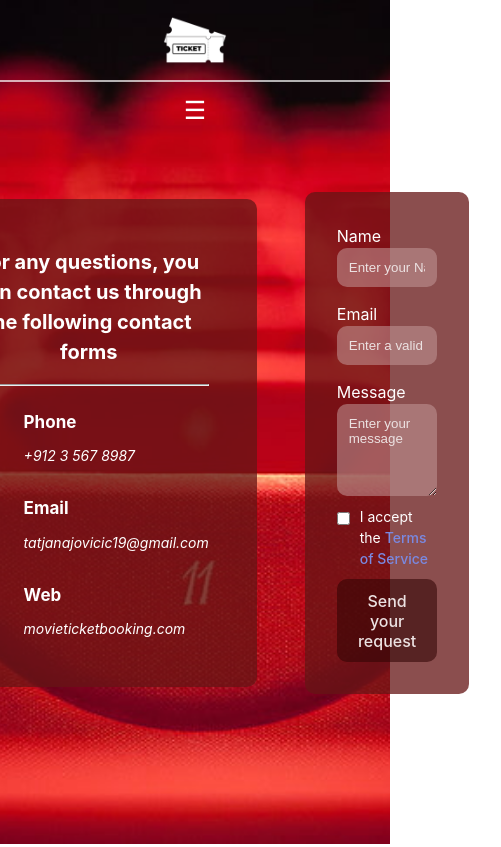
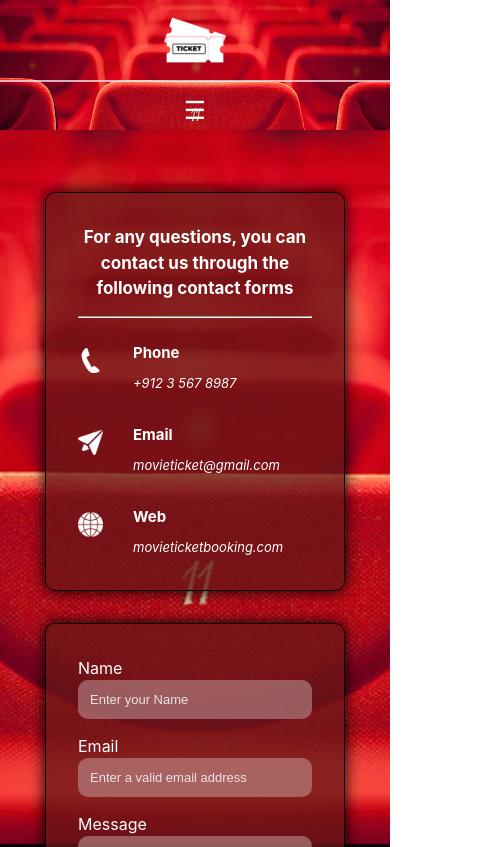
Before and after one commit to tatjana-jovicic/MovieTicketBooking, a React (Vite) app: page /contact in a window 390 px wide. Shown: the top 847 px of the page, 501 px wide, since content can reach past the window. Built offline with nearby package versions, Linux system fonts and the light colour scheme.

Commit message:
update Contact page from feat-Contact

```diff
--- a/src/assets/index.jsx
+++ b/src/assets/index.jsx
@@ -2,6 +2,7 @@ import phone from "./phone.png";
 import email from "./email.png";
 import web from "./web.png";
 
+/* -------------------------------------CONTACT PAGE--------------- */
 const Phone = () => {
   return (
     <img className="contact_page_left_logo" src={phone} alt="phone icon" />
--- a/src/features/Contact/Contact.css
+++ b/src/features/Contact/Contact.css
@@ -5,6 +5,7 @@
   text-align: center;
   padding-top: 8rem;
 }
+
 .contact_con {
   display: flex;
   padding: 4rem 2rem;
@@ -14,72 +15,70 @@
   gap: 3rem;
   width: 100%;
 }
-.contact_con_left {
+
+.contact_con_left,
+.contact_con_right {
   width: 100%;
   max-width: 400px;
-  /* background-color: rgba(101, 17, 17, 0.642); */
   background-color: rgba(102, 22, 22, 0.758);
-
-  /* padding: 1rem 2rem 1rem; */
   padding: 3rem;
   border-radius: 10px;
-  /* border: 1px solid white;
-  box-shadow: 0 0 15px 1px rgba(255, 255, 255, 0.7);rgb(164, 114, 49); */
+  border: 1px solid rgb(3, 1, 1);
+  box-shadow: 0 0 15px 1px rgba(0, 0, 0, 0.9);
 }
+
+.contact_con_right {
+  padding: 2rem;
+}
+
+.contact_page_left_list_text h3,
+.contact_page_left_list_text p {
+  margin: 0;
+}
+
 .contact_con_left h2 {
   font-size: 20px;
   margin-top: 0;
 }
+
 .contact_page_left_list_con {
   display: grid;
   align-items: center;
   gap: 30px;
   padding-top: 1rem;
 }
+
 .contact_page_left_list {
   width: 100%;
   display: flex;
   flex-direction: row;
   gap: 30px;
 }
+
 .contact_page_left_list_text h3 {
-  margin: 0;
   text-align: start;
   font-size: 17px;
   padding-bottom: 10px;
 }
+
 .contact_page_left_list_text p {
-  margin: 0;
   font-style: italic;
   font-size: 14px;
 }
-.contact_con_right {
-  width: 100%;
-  max-width: 400px;
 
-  /* background-color: rgba(101, 17, 17, 0.642); */
-  background-color: rgba(102, 22, 22, 0.758);
-
-  /* padding: 1rem 2rem 1rem; */
-  padding: 2rem;
-  border-radius: 10px;
-  /* border: 1px solid white;
-  box-shadow: 0 0 15px 1px rgba(255, 255, 255, 0.7); */
-}
-.contact_con_right h2 {
-  font-size: 25px;
-  margin-top: 0;
-}
 .form {
   display: grid;
 }
+
 .form label {
   text-align: start;
 }
+
 .form input::placeholder,
 textarea::placeholder {
   color: rgb(236, 226, 226);
 }
+
 .form input,
 textarea {
   width: 100%;
@@ -91,37 +90,85 @@ textarea {
   font-family: Arial, Helvetica, sans-serif;
   resize: vertical;
   background-color: rgba(193, 151, 151, 0.549);
+  color: rgb(236, 226, 226);
 }
+
 .form textarea {
   padding-bottom: 50px;
   margin-bottom: 0;
 }
+
 .checkbox_div {
   width: 100%;
   display: flex;
   flex-direction: row;
   gap: 10px;
-  padding-top: 10px;
-  padding-bottom: 10px;
+  padding: 10px 0;
 }
+
 .checkbox_div input {
   cursor: pointer;
   width: 15px;
   height: 15px;
   margin: 5px 0;
 }
+
 .checkbox_div label {
-  margin: 0;
   font-size: 14px;
 }
+
 .checkbox_div a {
   color: #7a89e1;
 }
+
 .form button {
   background-color: rgba(50, 4, 4, 0.59);
   color: rgb(236, 226, 226);
 }
+
 .form button:hover {
   background-color: rgba(193, 151, 151, 0.549);
   color: rgb(236, 226, 226);
 }
+
+@media only screen and (max-width: 1100px) {
+  .contact_con_left,
+  .contact_con_right {
+    max-width: 350px;
+    padding: 2rem;
+  }
+}
+
+@media only screen and (max-width: 900px) {
+  .contact_con {
+    flex-direction: column;
+    gap: 2rem;
+  }
+
+  .contact_con_left h2 {
+    font-size: 19px;
+  }
+}
+
+@media only screen and (max-width: 530px) {
+  .contact_con {
+    width: 60%;
+  }
+
+  .contact_con_left h2 {
+    font-size: 17px;
+  }
+
+  .contact_page_left_list_text h3 {
+    font-size: 15px;
+  }
+
+  .contact_page_left_list_text p {
+    font-size: 13px;
+  }
+
+  .form input::placeholder,
+  textarea::placeholder {
+    font-size: 13px;
+  }
+}
--- a/src/features/Contact/Contact.jsx
+++ b/src/features/Contact/Contact.jsx
@@ -15,7 +15,6 @@ const Contact = () => {
           <ContactInfo />
         </div>
         <div className="contact_con_right">
-          {/* <h2>Contact Us</h2> */}
           <form className="form">
             <label>Name</label>
             <input type="text" placeholder="Enter your Name" />
--- a/src/features/Contact/components/ContactInfo.jsx
+++ b/src/features/Contact/components/ContactInfo.jsx
@@ -11,7 +11,7 @@ const ContactInfo = () => {
     {
       logo: <Email />,
       title: "Email",
-      description: "tatjanajovicic19@gmail.com",
+      description: "movieticket@gmail.com",
     },
     {
       logo: <Web />,
```
